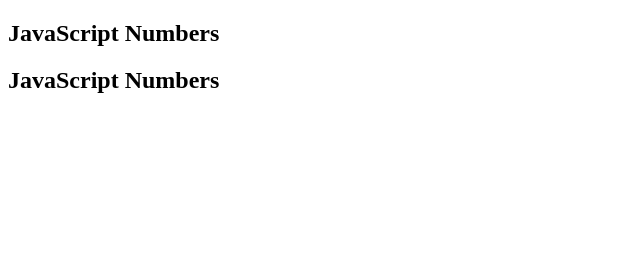
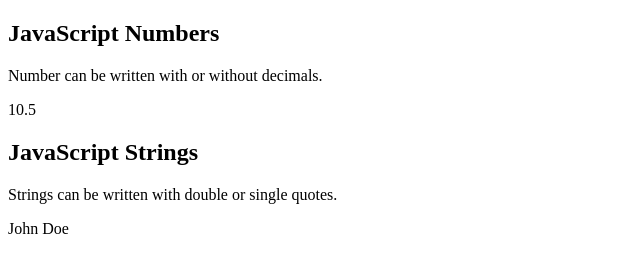
Before and after one commit to Jenil3886/JavaScript, a plain HTML site: page First/02_Literals.html in a window 1280 px wide. Shown: the whole page, without its empty margins (0-640 px from the left). Drawn offline with Linux system fonts and the light colour scheme.

Commit message:
literals modify

```diff
--- a/First/02_Literals.html
+++ b/First/02_Literals.html
@@ -9,7 +9,21 @@
 
     <h2>JavaScript Numbers</h2>
 
-    <h2>JavaScript Numbers</h2>
+    <p>Number can be written with or without decimals.</p>
+
+    <p id="demo1"></p>
+
+    <h2>JavaScript Strings</h2>
+
+    <p>Strings can be written with double or single quotes.</p>
+
+    <p id="demo2"></p>
+
+    <script>
+        document.getElementById("demo1").innerHTML = 10.50;
+
+        document.getElementById("demo2").innerHTML = 'John Doe';
+    </script>
 
 </body>
 </html>
```
